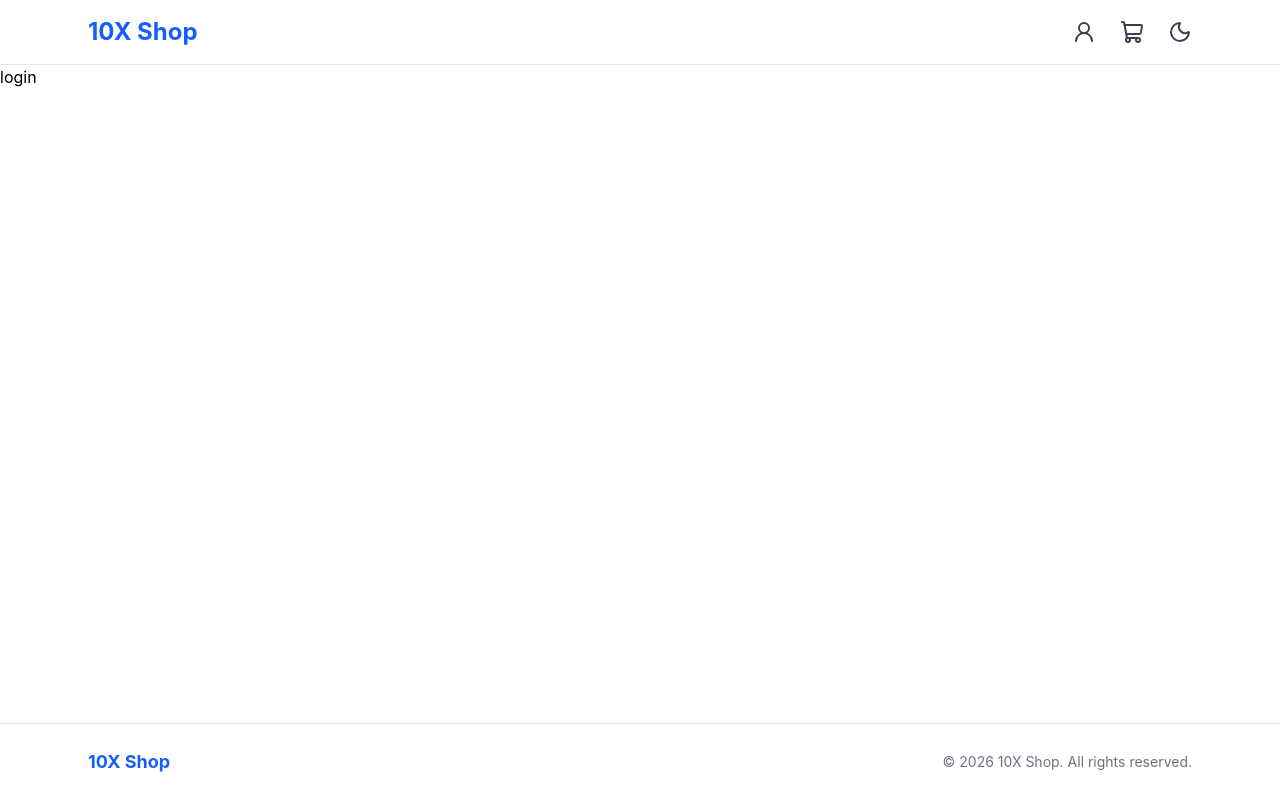
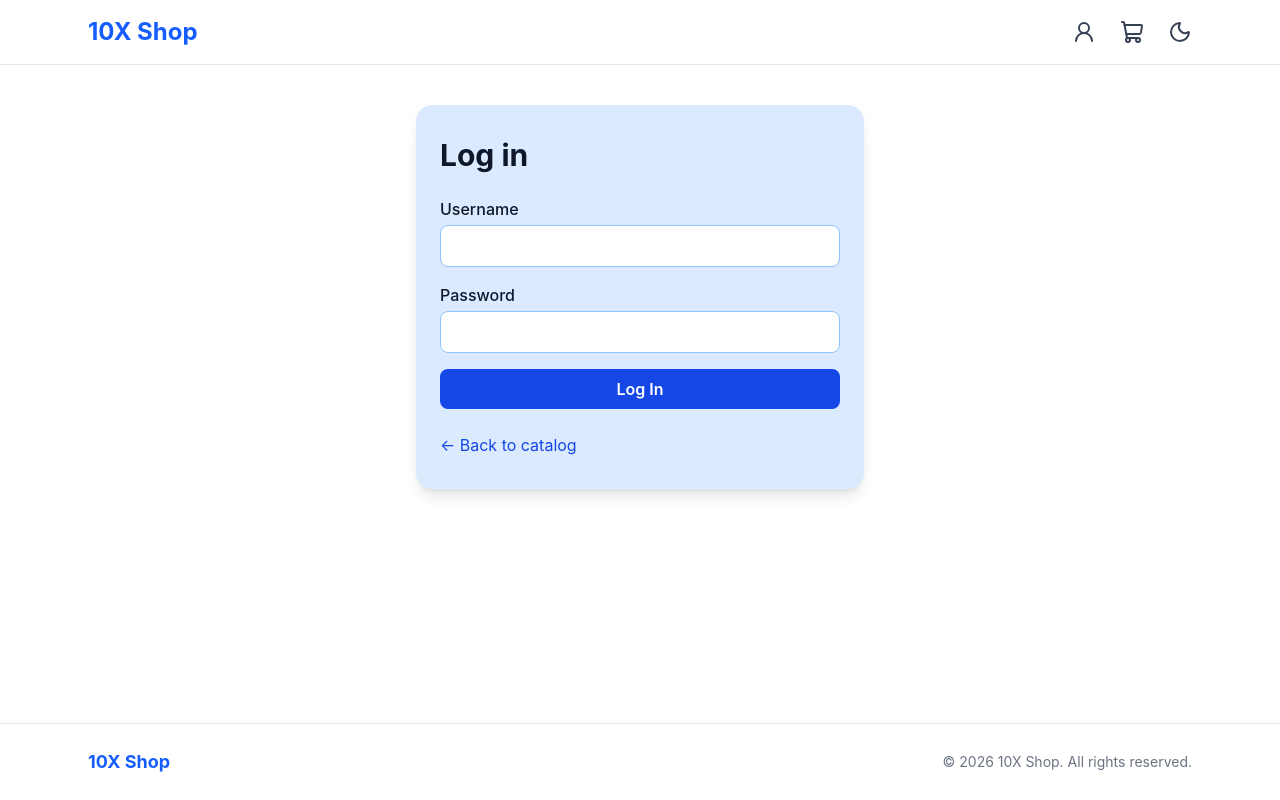
Before and after one commit to tiko345/10x-shop-Tinatin-Gafrindashvili, a React (Vite) app: page /login in a window 1280 px wide. Built offline with nearby package versions, Linux system fonts and the light colour scheme.

Commit message:
feat: add controlled login form with validation and context login

```diff
--- a/src/pages/login.tsx
+++ b/src/pages/login.tsx
@@ -1,8 +1,111 @@
+import { useState, type SubmitEvent } from "react";
+import { Link, useNavigate } from "react-router";
+import { useAuth } from "../context/AuthContext";
+
+type LoginErrors = {
+    username?: string;
+    password?: string;
+};
+
 function Login() {
+    const { login } = useAuth();
+    const navigate = useNavigate();
+    const [username, setUsername] = useState("");
+    const [password, setPassword] = useState("");
+
+
+    const [errors, setErrors] = useState<LoginErrors>({});
+
+    function handleSubmit(event: SubmitEvent<HTMLFormElement>) {
+        event.preventDefault();
+
+        const nextErrors: LoginErrors = {};
+
+        if (username.trim() === "") {
+            nextErrors.username = "Username is required";
+        }
+
+        if (password === "") {
+            nextErrors.password = "Password is required";
+        } else if (password.length < 6) {
+            nextErrors.password = "Password must be at least 6 characters";
+        }
+
+        setErrors(nextErrors);
+
+        if (nextErrors.username || nextErrors.password) {
+            return;
+        }
+
+        login(username.trim());
+        setPassword("");
+        navigate("/", { replace: true });
+    }
     return (
-        <>
-        <h1>login</h1>
-        </>
+        <section className="mx-auto my-10 w-full max-w-md rounded-2xl bg-blue-100 px-6 py-8 text-slate-900 shadow-lg">
+            <h1 className="mb-6 text-3xl font-bold">Log in</h1>
+
+            <form onSubmit={handleSubmit} noValidate className="space-y-4">
+                <div>
+                    <label
+                        htmlFor="username"
+                        className="mb-1 block font-medium"
+                    >
+                        Username
+                    </label>
+                    <input
+                        id="username"
+                        name="username"
+                        type="text"
+                        autoComplete="username"
+                        value={username}
+                        onChange={(event) => setUsername(event.target.value)}
+                        className="w-full rounded-lg border border-blue-300 bg-white px-3 py-2 text-slate-900 focus:border-blue-600 focus:outline-none focus:ring-2 focus:ring-blue-600"
+                    />
+                    {errors.username && (
+                        <p className="mt-1 text-sm text-red-700" role="alert">
+                            {errors.username}
+                        </p>
+                    )}
+                </div>
+
+                <div>
+                    <label
+                        htmlFor="password"
+                        className="mb-1 block font-medium"
+                    >
+                        Password
+                    </label>
+                    <input
+                        id="password"
+                        name="password"
+                        type="password"
+                        autoComplete="current-password"
+                        value={password}
+                        onChange={(event) => setPassword(event.target.value)}
+                        className="w-full rounded-lg border border-blue-300 bg-white px-3 py-2 text-slate-900 focus:border-blue-600 focus:outline-none focus:ring-2 focus:ring-blue-600"
+                    />
+                    {errors.password && (
+                        <p className="mt-1 text-sm text-red-700" role="alert">
+                            {errors.password}
+                        </p>
+                    )}
+                </div>
+                <button
+                    type="submit"
+                    className="w-full rounded-lg bg-blue-700 px-4 py-2 font-semibold text-white hover:bg-blue-800 focus-visible:outline-2 focus-visible:outline-offset-4 focus-visible:outline-blue-600"
+                >
+                    Log In
+                </button>
+            </form>
+
+            <Link
+                to="/"
+                className="mt-6 inline-block rounded text-blue-700 hover:text-blue-900 hover:underline focus-visible:outline-2 focus-visible:outline-offset-4 focus-visible:outline-blue-600"
+            >
+                ← Back to catalog
+            </Link>
+        </section>
     );
 }
 
```
